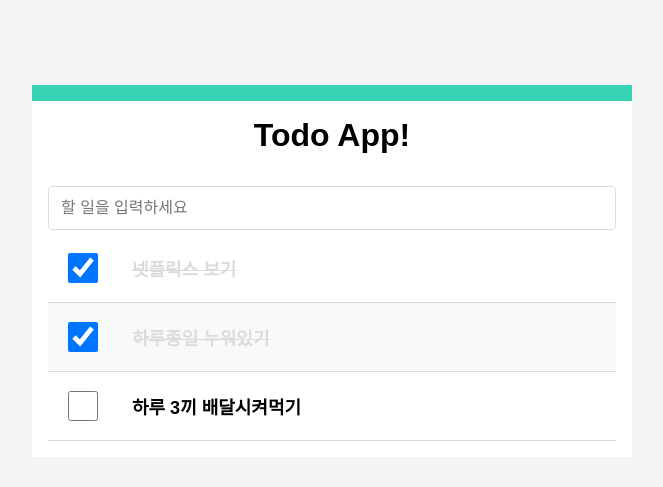
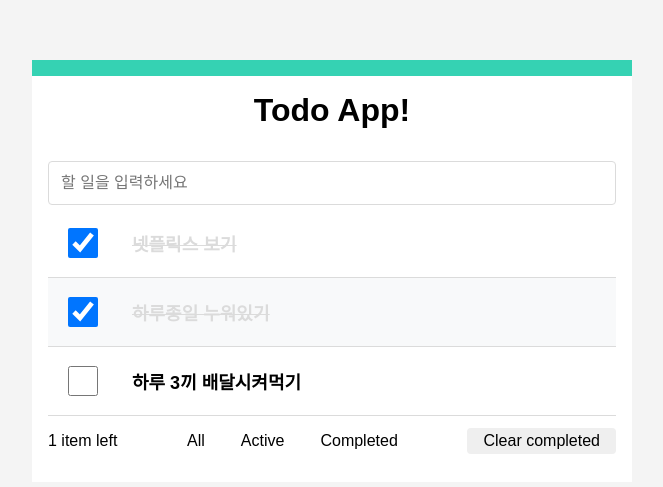
Before and after one commit to yoonyounghoon/typescript-react-todo, a React (Create React App) app: page / in a window 1280 px wide. Shown: the part 129-616 px from the top of the page, without its empty margins (308-971 px from the left). Built offline with nearby package versions, Linux system fonts and the light colour scheme; a web font is replaced by a local one.

Commit message:
클릭 한번으로 완료된 목록 전체 삭제하기

```diff
--- a/src/App.tsx
+++ b/src/App.tsx
@@ -42,10 +42,14 @@ function App() {
     setTodos(todos.filter((todo) => todo.id !== id));
   };
 
+  const onRemoveCompleted = () => {
+    setTodos(todos.filter((todo) => todo.done === false));
+  };
+
   return (
     <TodoTemplate>
       <TodoInsert onInsert={onInsert} />
-      <TodoList todos={todos} onToggle={onToggle} onRemove={onRemove} />
+      <TodoList todos={todos} onToggle={onToggle} onRemove={onRemove} onRemoveCompleted={onRemoveCompleted} />
     </TodoTemplate>
   );
 }
--- /dev/null
+++ b/src/components/TodoList/TodoList.css
@@ -0,0 +1,24 @@
+.footer {
+  display: flex;
+  justify-content: space-between;
+  align-items: center;
+}
+
+.footer-btn {
+  font-size: 1rem;
+  border-radius: 4px;
+  padding: 0.25rem 1rem;
+  outline: none;
+  border: none;
+  background-color: transparent;
+  padding: 1rem 1.125rem;
+}
+
+.all {
+}
+
+.active {
+}
+
+.completed {
+}
--- a/src/components/TodoList/TodoList.tsx
+++ b/src/components/TodoList/TodoList.tsx
@@ -1,10 +1,12 @@
-import React from 'react';
+import React, { useState } from 'react';
 import TodoListItem from '../TodoListItem/TodoListItem';
+import './TodoList.css';
 
 export type TodoListProps = {
   todos: Todo[];
   onToggle: (id: number) => void;
   onRemove: (id: number) => void;
+  onRemoveCompleted: () => void;
 };
 
 export type Todo = {
@@ -13,12 +15,25 @@ export type Todo = {
   done: boolean;
 };
 
-function TodoList({ todos, onToggle, onRemove }: TodoListProps) {
+function TodoList({ todos, onToggle, onRemove, onRemoveCompleted }: TodoListProps) {
   return (
-    <div>
-      {todos.map((todo) => (
-        <TodoListItem key={todo.id} todo={todo} onToggle={onToggle} onRemove={onRemove} />
-      ))}
+    <div className="TodoList">
+      <div>
+        {todos.map((todo) => (
+          <TodoListItem key={todo.id} todo={todo} onToggle={onToggle} onRemove={onRemove} />
+        ))}
+      </div>
+      {todos.length > 0 && (
+        <div className="footer">
+          <p className="footer-left">{todos.filter((todo) => !todo.done).length} item left</p>
+          <div className="footer-right">
+            <button className="footer-btn all">All</button>
+            <button className="footer-btn active">Active</button>
+            <button className="footer-btn completed">Completed</button>
+          </div>
+          <button onClick={onRemoveCompleted}>Clear completed</button>
+        </div>
+      )}
     </div>
   );
 }
--- a/src/components/TodoListItem/TodoListItem.css
+++ b/src/components/TodoListItem/TodoListItem.css
@@ -14,7 +14,7 @@
   align-items: center;
 }
 
-.active {
+.done {
   text-decoration: line-through;
   color: #dbdbdb;
 }
@@ -35,11 +35,6 @@
 }
 
 .delete {
-  font-size: 1rem;
-  border-radius: 4px;
-  padding: 0.25rem 1rem;
-  outline: none;
-  border: none;
   background-color: #57bfc8;
   color: white;
 }
--- a/src/components/TodoListItem/TodoListItem.tsx
+++ b/src/components/TodoListItem/TodoListItem.tsx
@@ -13,7 +13,6 @@ function TodoListItem({ todo, onToggle, onRemove }: TodoListItemProps) {
   const [visible, setVisible] = useState(false);
 
   const handleVisible = () => {
-    console.log('enter!');
     setVisible(true);
   };
 
@@ -23,9 +22,9 @@ function TodoListItem({ todo, onToggle, onRemove }: TodoListItemProps) {
 
   return (
     <div className="Todo-item" onMouseOver={handleVisible} onMouseOut={handleInvisible}>
-      <div className={todo.done ? 'active list' : 'list'}>
+      <div className={todo.done ? 'done list' : 'list'}>
         <input className="checkbox" type="checkbox" checked={todo.done} onChange={() => onToggle(todo.id)} readOnly />
-        <input className={todo.done ? 'active text' : 'text'} key={todo.id} value={todo.text} />
+        <input className={todo.done ? 'done text' : 'text'} key={todo.id} readOnly value={todo.text} />
       </div>
       {visible && (
         <button className="delete" onClick={() => onRemove(todo.id)} onMouseEnter={handleVisible}>
--- a/src/index.css
+++ b/src/index.css
@@ -37,3 +37,12 @@ body {
   padding: 0;
   background: #e9ecef;
 }
+
+button {
+  cursor: pointer;
+  font-size: 1rem;
+  border-radius: 4px;
+  padding: 0.25rem 1rem;
+  outline: none;
+  border: none;
+}
```
